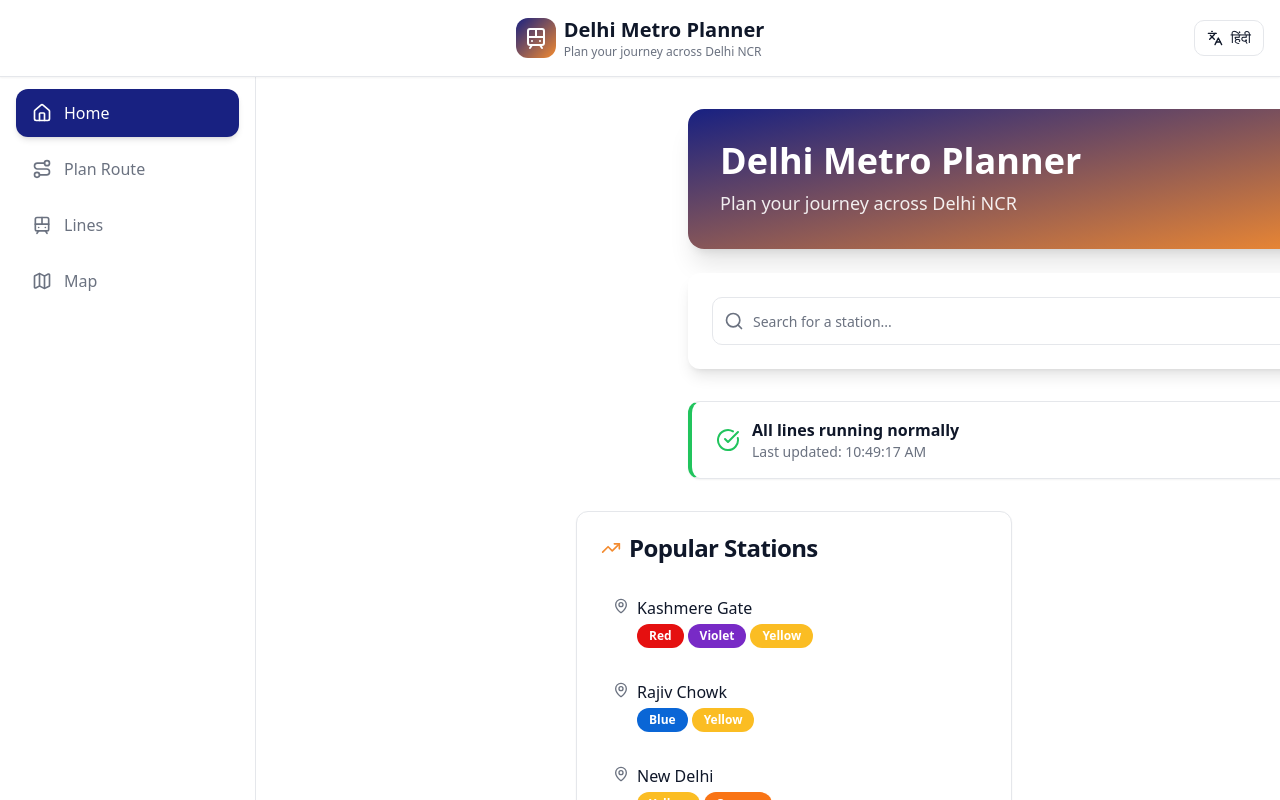
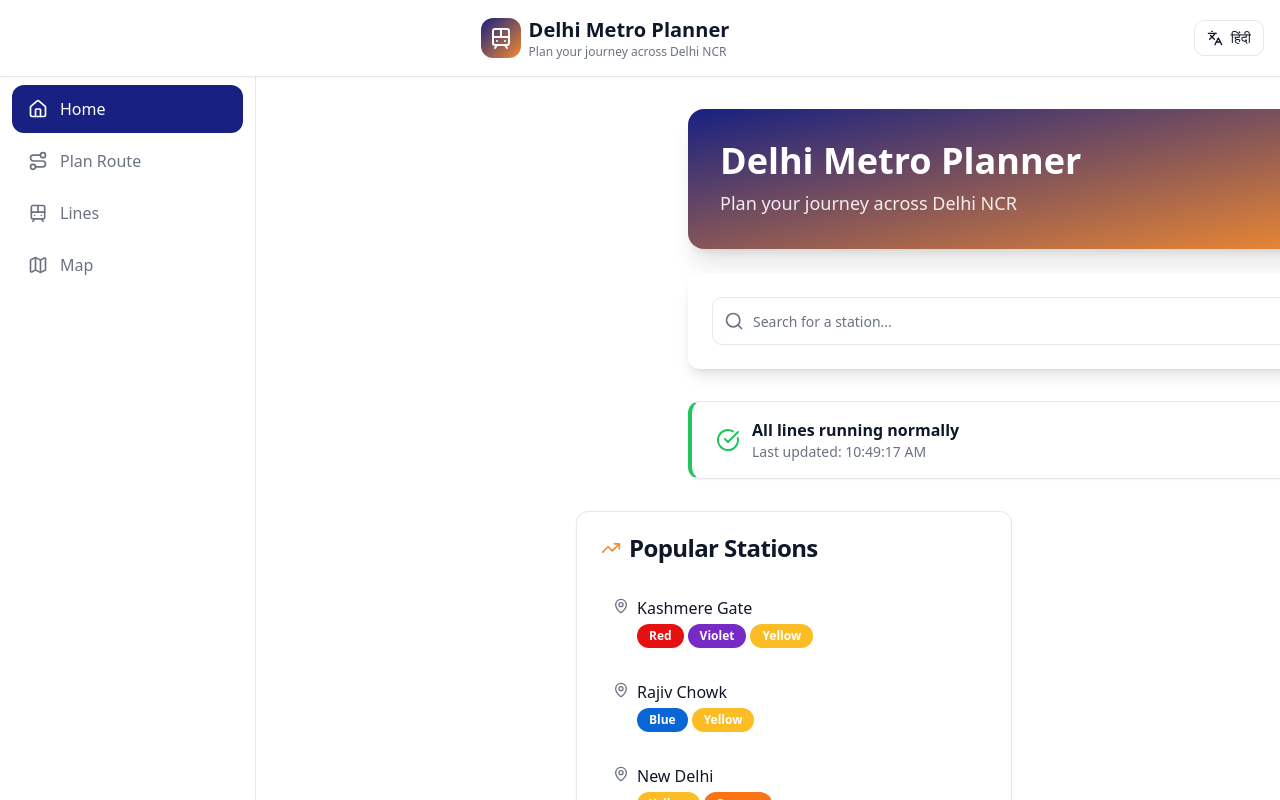
Before and after one commit to amitkariya383/metro-pathfinder-delhi, a React (Vite) app: page / in a window 1280 px wide. Shown: the top 800 px of the page. Built offline with nearby package versions, Linux system fonts and the light colour scheme; the HTML template or start-up script is replaced by a standard one.

Commit message:
Fix: Center header content

```diff
--- a/src/components/Layout.tsx
+++ b/src/components/Layout.tsx
@@ -24,18 +24,20 @@ export function Layout({ children }: LayoutProps) {
     <div className="min-h-screen bg-background flex flex-col overflow-x-hidden">
       {/* Header */}
       <header className="border-b bg-card sticky top-0 z-50 shadow-sm">
-        <div className="container mx-auto px-4 py-4 max-w-full">
-          <div className="flex items-center justify-center relative">
+        <div className="px-4 py-3 md:py-4">
+          <div className="flex items-center justify-between max-w-7xl mx-auto">
+            <div className="flex-1 flex justify-center md:justify-center">
               <Link to="/" className="flex items-center gap-2">
                 <div className="h-10 w-10 bg-gradient-to-br from-primary to-accent rounded-lg flex items-center justify-center shrink-0">
                   <TramFront className="h-6 w-6 text-white" />
                 </div>
-              <div className="min-w-0">
-                <h1 className="text-xl font-bold text-foreground truncate">{t('app.title')}</h1>
-                <p className="text-xs text-muted-foreground truncate">{t('app.subtitle')}</p>
+                <div>
+                  <h1 className="text-lg md:text-xl font-bold text-foreground">{t('app.title')}</h1>
+                  <p className="text-xs text-muted-foreground hidden sm:block">{t('app.subtitle')}</p>
                 </div>
               </Link>
-            <div className="absolute right-0">
+            </div>
+            <div className="absolute right-4 md:relative md:right-0">
               <LanguageToggle />
             </div>
           </div>
@@ -74,8 +76,8 @@ export function Layout({ children }: LayoutProps) {
       </nav>
 
       {/* Desktop Navigation Sidebar */}
-      <nav className="hidden md:block fixed left-0 top-[73px] bottom-0 w-64 border-r bg-card p-4 z-40 overflow-hidden">
-        <div className="flex flex-col gap-2">
+      <nav className="hidden md:flex fixed left-0 top-[73px] bottom-0 w-64 border-r bg-card z-40 overflow-hidden">
+        <div className="flex flex-col gap-1 p-3 w-full">
           {navItems.map(({ path, icon: Icon, label }) => {
             const isActive = location.pathname === path;
             return (
@@ -83,14 +85,14 @@ export function Layout({ children }: LayoutProps) {
                 key={path}
                 to={path}
                 className={cn(
-                  "flex items-center gap-3 px-4 py-3 rounded-lg transition-all",
+                  "flex items-center gap-3 px-4 py-3 rounded-lg transition-all font-medium",
                   isActive
-                    ? "bg-primary text-primary-foreground shadow-md"
+                    ? "bg-primary text-primary-foreground"
                     : "text-muted-foreground hover:bg-muted hover:text-foreground"
                 )}
               >
                 <Icon className="h-5 w-5" />
-                <span className="font-medium">{label}</span>
+                <span>{label}</span>
               </Link>
             );
           })}
```
Lines whose indentation alone changed are shown as unchanged.
